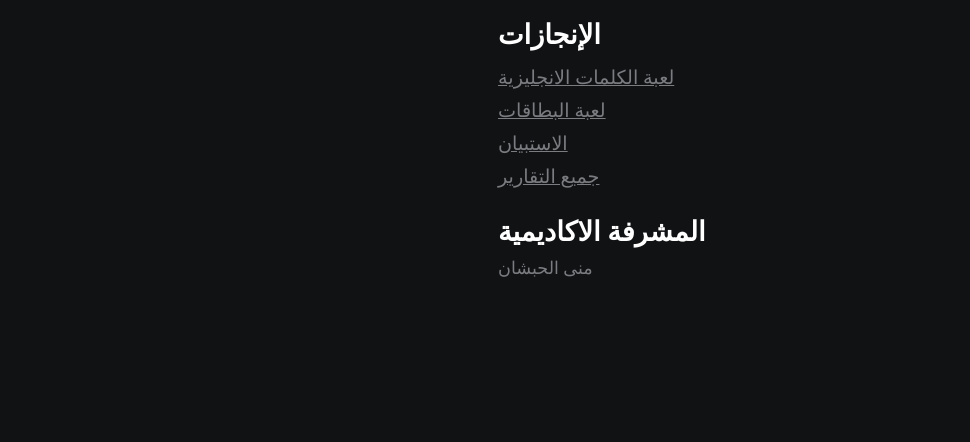
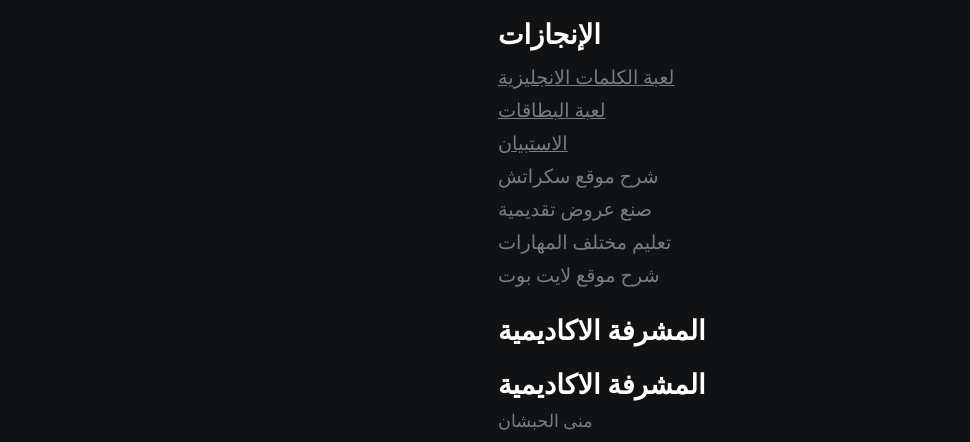
Before and after one commit to Bushra-Mur/about-mee, a plain HTML site: page index.html in a window 1280 px wide. Shown: the part 611-1053 px from the top of the page, without its empty margins (142-1112 px from the left). Before the commit the page ends 900 px from the top, so only its background shows below. Drawn offline with Linux system fonts and the light colour scheme; a web font is replaced by a local one.

Commit message:
Update index.html

```diff
--- a/index.html
+++ b/index.html
@@ -34,7 +34,12 @@
             <a href="https://bwordle.netlify.app/">لعبة الكلمات الانجليزية</a>
             <a href="https://thebcards.netlify.app/">لعبة البطاقات</a>
             <a href="https://forms.gle/GhTwbgwjzKWUmdqz5">الاستبيان</a>
-            <a href="https://drive.google.com/drive/folders/1-4-gkMXex0YxL635UnvXOMrw6f0Ykk4w">جميع التقارير</a> </div>
+            </div>
+             <a>شرح موقع سكراتش</a>
+             <a>صنع عروض تقديمية</a>
+             <a>تعليم مختلف المهارات</a>
+             <a>شرح موقع لايت بوت</a>
+            <h2>المشرفة الاكاديمية</h2>
             <h2>المشرفة الاكاديمية</h2>
             <p>منى الحبشان</p>
         </div>
```
